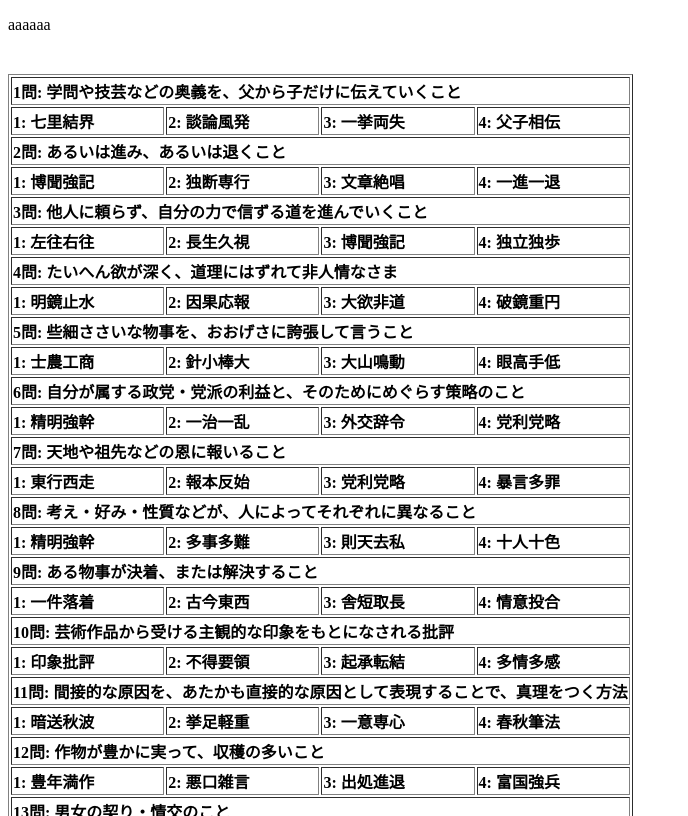
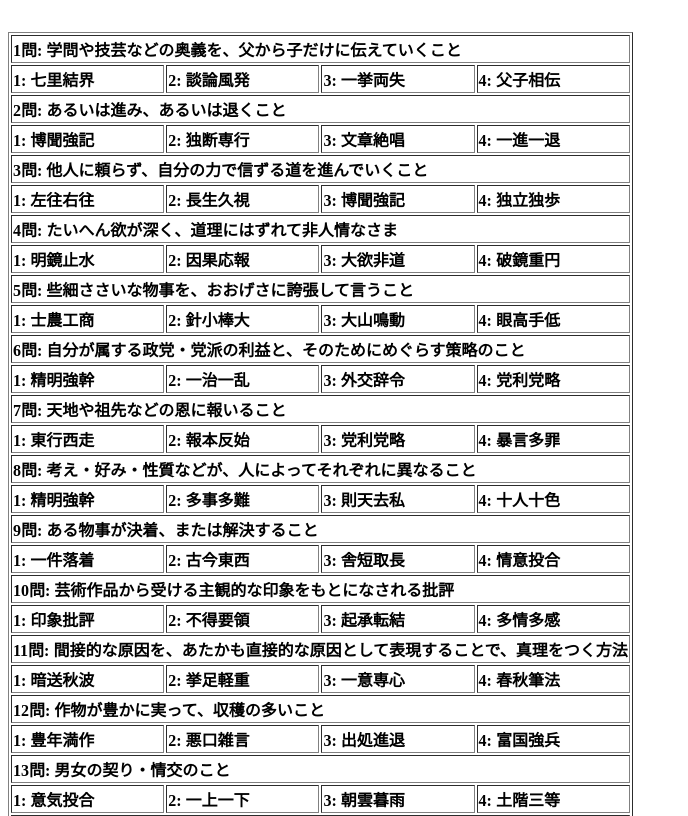
Before and after one commit to Anijaaaaaaaaaaa/html.github.io, a plain HTML site: page index1.html in a window 1280 px wide. Shown: the top 816 px of the page, without its empty margins (0-688 px from the left). Drawn offline with Linux system fonts and the light colour scheme.

Commit message:
Update index1.html

```diff
--- a/index1.html
+++ b/index1.html
@@ -4,7 +4,6 @@
 <meta charset="utf-8">
 
 <body>
-  <p>aaaaaa</p>
   <table border="1">
       <tr>
        　<th  colspan='4' style='text-align: left;'>1問: 学問や技芸などの奥義を、父から子だけに伝えていくこと</th>
```
